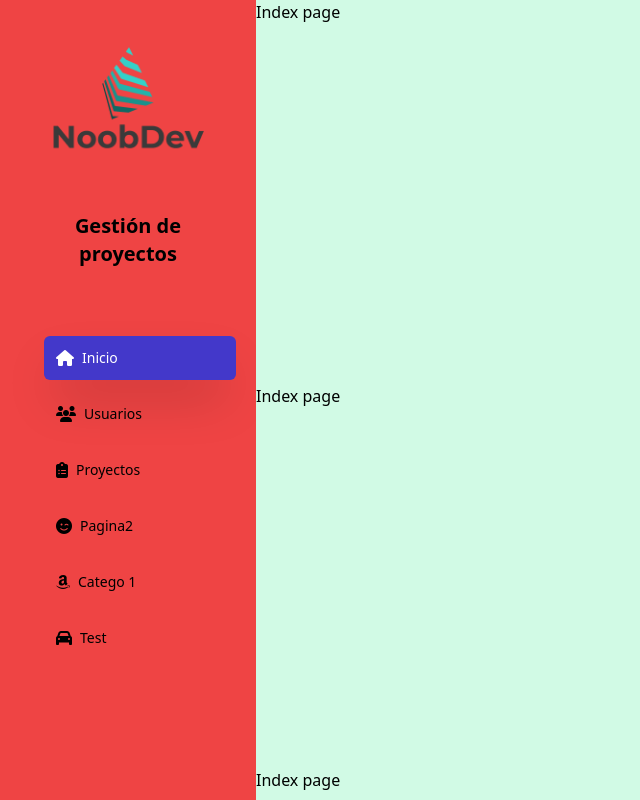
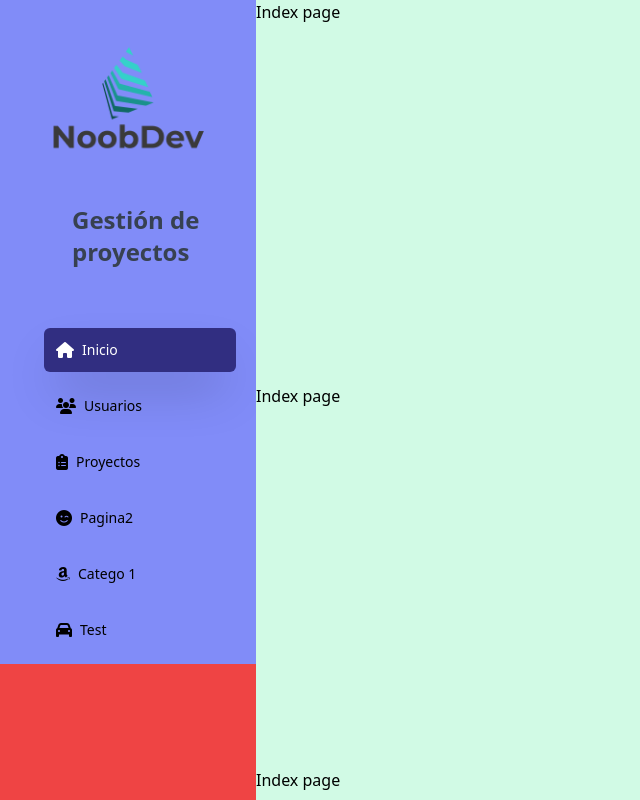
Before and after one commit to noob-Dev-1/gestion-proyectos-react, a React (Create React App) app: page / in a window 1280 px wide. Shown: the whole page, without its empty margins (0-640 px from the left). Built offline with nearby package versions, Linux system fonts and the light colour scheme.

Commit message:
cambio de colores

```diff
--- a/src/components/Sidebar.jsx
+++ b/src/components/Sidebar.jsx
@@ -6,7 +6,7 @@ const SidebarLinks = () => {
     <ul className='mt-12'>
       <SidebarRoute to='' title='Inicio' icon='fas fa-home' />
       <SidebarRoute to='/usuarios' title='Usuarios' icon='fas fa-users' />
-      <SidebarRoute to='/proyectos' title='Proyectos' icon= 'fas fa-clipboard-list' />
+      <SidebarRoute to='/proyectos' title='Proyectos' icon='fas fa-clipboard-list' />
       <SidebarRoute to='/page2' title='Pagina2' icon='fas fa-smile-wink' />
       <SidebarRoute to='/category1' title='Catego 1' icon='fab fa-amazon' />
       <SidebarRoute to='/category1/page1' title='Test' icon='fas fa-car' />
@@ -18,7 +18,9 @@ const Logo = () => {
   return (
     <div className='py-3 w-full flex flex-col items-center justify-center'>
       <img src='logoNoobDev.png' alt='Logo' className='h-30' />
-      <span className='my-2 text-xl font-bold text-center'>Gestión de proyectos</span>
+      <div className='flex w-full items-center justify-center'>
+        <span className='pl-10 text-2xl font-bold text-gray-700'>Gestión de proyectos</span>
+      </div>
     </div>
   );
 };
@@ -29,13 +31,13 @@ const Sidebar = () => {
     <div className='flex flex-col md:flex-row flex-no-wrap md:h-full'>
       {/* Sidebar starts */}
 
-      <div className='sidebar hidden md:flex '>
-        <div className='px-8'>
+      <div className='sidebar hidden md:flex h-fu'>
+        <div className='px-8 bg-indigo-400 '>
           <Logo />
           <SidebarLinks />
         </div>
       </div>
-      <div className='flex md:hidden w-full justify-between bg-red-500 p-2 text-white'>
+      <div className='flex md:hidden w-full justify-between bg-red-100 p-2 text-white'>
         <i className={`fas fa-${open ? 'times' : 'bars'}`} onClick={() => setOpen(!open)} />
         <i className='fas fa-home' />
       </div>
@@ -68,8 +70,8 @@ const SidebarRoute = ({ to, title, icon }) => {
         to={to}
         className={({ isActive }) =>
           isActive
-            ? 'sidebar-route text-white bg-indigo-700 shadow-2xl shadow-blue-500/50'
-            : 'sidebar-route text-black hover:text-black hover:bg-indigo-400 hover:shadow-2xl'
+            ? 'sidebar-route text-white bg-indigo-900 shadow-2xl shadow-grey-900'
+            : 'sidebar-route text-black hover:text-black hover:bg-indigo-500 hover:shadow-2xl hover:shadow-grey-900 '
         }
       >
         <div className='flex items-center'>
--- a/src/pages/proyectos/Index.jsx
+++ b/src/pages/proyectos/Index.jsx
@@ -23,7 +23,7 @@ const AccordionStyled = styled((props) => <Accordion {...props} />)(({ theme })
 }));
 
 const AccordionSummaryStyled = styled((props) => <AccordionSummary {...props} />)(({ theme }) => ({
-    backgroundColor: "#008B8B",
+    backgroundColor: "#3F51B5",
 
 }));
 const AccordionDetailsStyled = styled((props) => <AccordionDetails {...props} />)(({ theme }) => ({
@@ -41,13 +41,13 @@ const IndexProyectos = () => {
 
     if (queryData.Proyectos) {
         return (
-            <div className="p-10 flex flex-col">
+            <div className="h-full p-10 flex flex-col bg-gray-200">
                 <div className='flex w-full items-center justify-center'>
-                    <h1 className='text-2xl font-bold text-gray-700'>Lista de Proyectos</h1>
+                    <h1 className='text-2xl font-bold text-gray-700 uppercase'>Lista de Proyectos</h1>
                 </div>
                 {/* <PrivateComponent roleList={["ADMINISTRADOR", "LIDER"]}> se habilita solo para administrador y lider*/}
                 <div className='my-2 self-end'>
-                    <button className='bg-indigo-500 text-red-50 p-2 rounded-lg shadow-lg hover:bg-indigo-300'>
+                    <button className='bg-indigo-900 text-red-50 p-2 rounded-lg shadow-lg hover:bg-indigo-300'>
                         <Link to="/proyectos/nuevo"> Crear Nuevo proyecto </Link>
                     </button>
                 </div>
--- a/src/pages/usuarios/index.jsx
+++ b/src/pages/usuarios/index.jsx
@@ -21,8 +21,10 @@ const IndexUsuarios = () => {
   if (loading) return <div>Cargando....</div>;
 
   return (
-    <div>
-      Datos Usuarios:
+    <div className="h-full p-10 flex flex-col bg-gray-200">
+      <div className='flex w-full items-center justify-center'>
+        <h1 className='text-2xl font-bold text-gray-700 uppercase'>Usuarios:</h1>
+      </div>
       <table className='tabla'>
         <thead>
           <tr>
```
